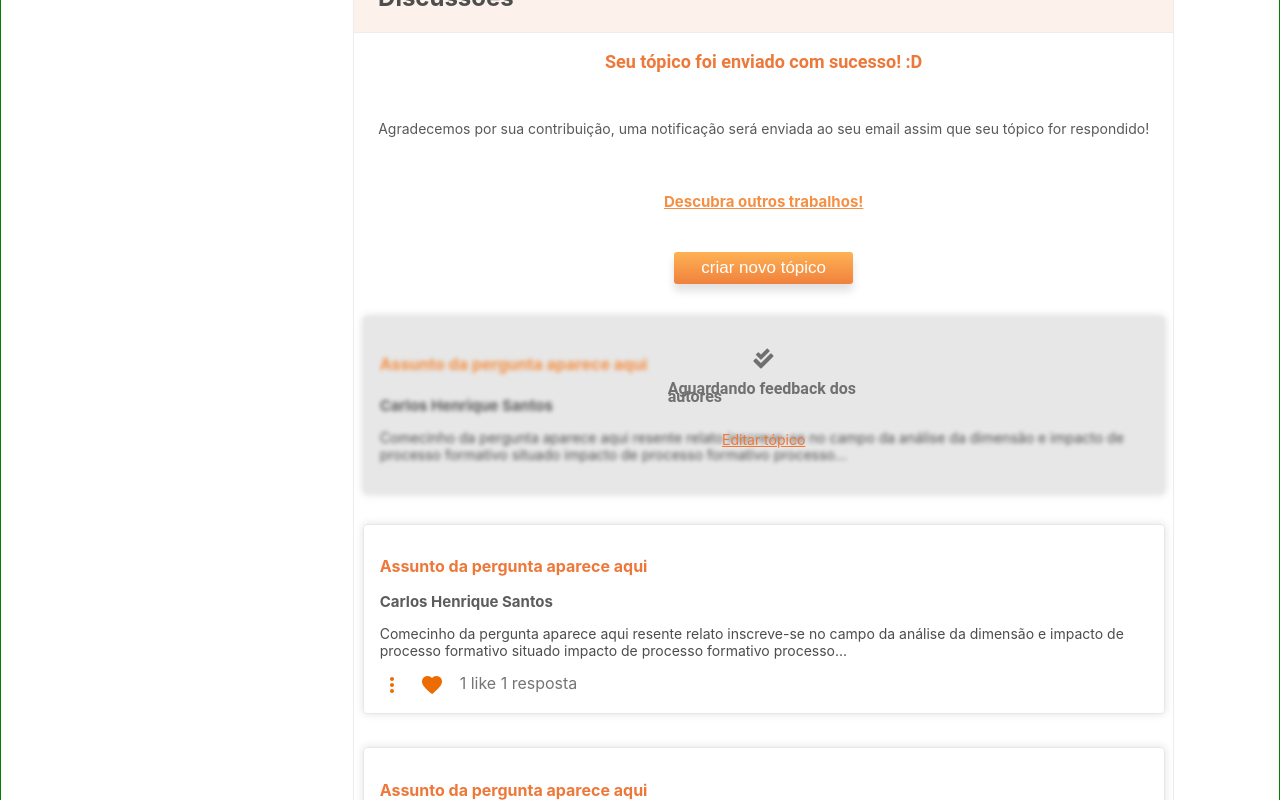
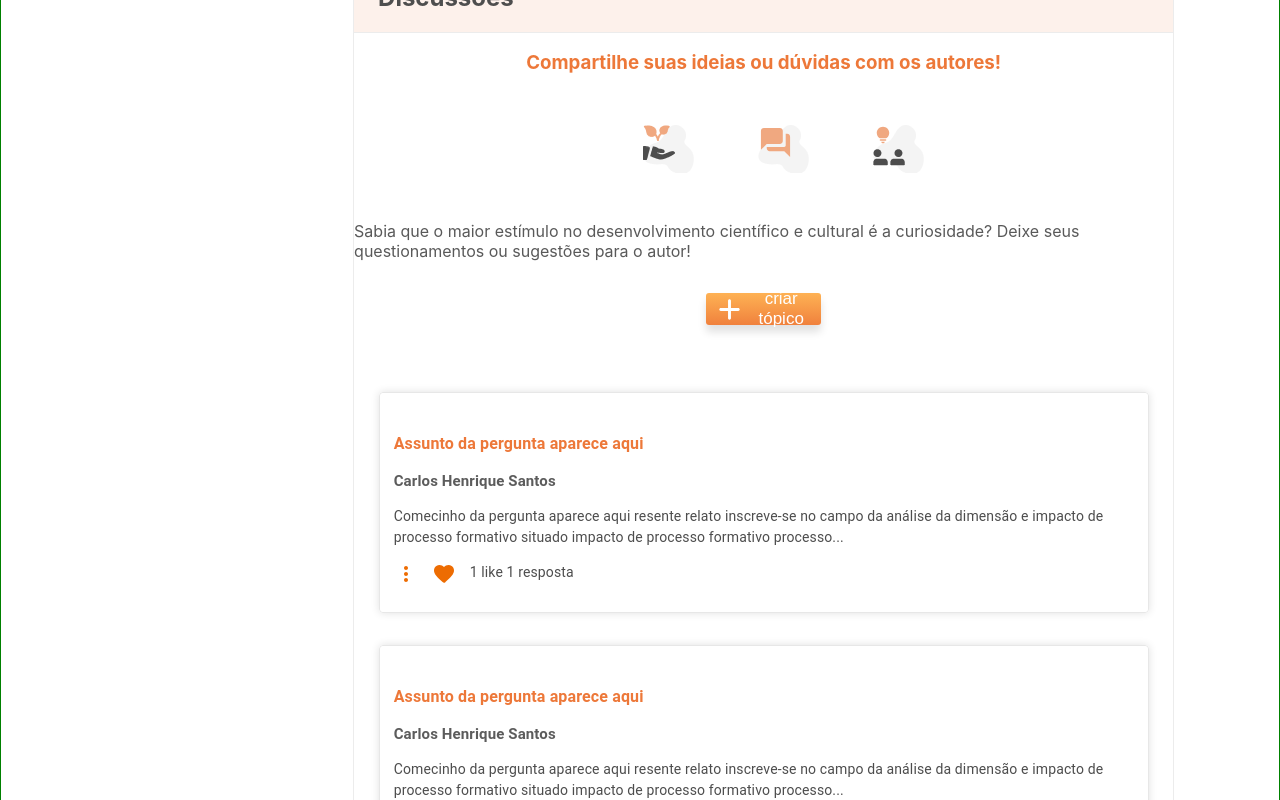
Before and after one commit to LarissaLanes/Chuva-Slaca, a React (Create React App) app in the folder slaca/: page / in a window 1280 px wide. Shown: the part 1000-1800 px from the top of the page. Built offline with nearby package versions, Linux system fonts and the light colour scheme; the HTML template or start-up script is replaced by a standard one.

Commit message:
Mvp finalizado

```diff
--- a/slaca/src/components/CreateTopic.js
+++ b/slaca/src/components/CreateTopic.js
@@ -13,11 +13,12 @@ const CreateTopic = () => {
                     <h2>Discussões</h2>
                 </section>
                 <>
-                    {/* <Created/> */}
+                    <Created/>
                     {/* <PostQuestion/> */}
-                    <NewTopic/>
+                    {/* <NewTopic/> */}
                 </>
                 <>
+                    <Questions/>
                     <Questions/>
                 </>
             </div>
--- a/slaca/src/components/Questions.js
+++ b/slaca/src/components/Questions.js
@@ -1,12 +1,18 @@
 import { DivQuestions } from "../styled/Questions-styled";
 import MoreVertRoundedIcon from '@mui/icons-material/MoreVertRounded';
 import FavoriteRoundedIcon from '@mui/icons-material/FavoriteRounded';
-
+import * as React from 'react';
+import Accordion from '@mui/material/Accordion';
+import AccordionSummary from '@mui/material/AccordionSummary';
+import Typography from '@mui/material/Typography';
+import AccordionDetails from '@mui/material/AccordionDetails';
+import "../styled/style.css"
+import check from "../assets/checkOrange.png"
 
 const Questions = () => {
     return(
         <DivQuestions>
-            <article>
+            {/* <article>
                     <h4>Assunto da pergunta aparece aqui</h4>
                     <h5>Carlos Henrique Santos</h5>
                 <p>Comecinho da pergunta aparece aqui resente relato inscreve-se no campo da análise da dimensão e impacto de processo formativo situado impacto de processo formativo processo...</p>
@@ -16,18 +22,103 @@ const Questions = () => {
                     1 like
                     1 resposta
                 </div>
-            </article>
+            </article> */}
+
+
+
             <article>
-                    <h4>Assunto da pergunta aparece aqui</h4>
+
+            <Accordion  variant="contained">
+          <AccordionSummary>
+              <Typography sx={{width: "95%", flexShrink: 0}}  className="request">
+              <h4>Assunto da pergunta aparece aqui</h4>
                     <h5>Carlos Henrique Santos</h5>
                 <p>Comecinho da pergunta aparece aqui resente relato inscreve-se no campo da análise da dimensão e impacto de processo formativo situado impacto de processo formativo processo...</p>
-                <div>
-                    <MoreVertRoundedIcon color="warning" />
-                    <FavoriteRoundedIcon color="warning"/>
+                <aside>
+                    <MoreVertRoundedIcon color="warning"/>
+                    <FavoriteRoundedIcon color="warning" />
                     1 like
                     1 resposta
+                </aside>
+              </Typography>
+          </AccordionSummary>
+
+          <AccordionDetails className="response1">
+            <Typography sx={{width: "95%", flexShrink: 0}} >
+
+                <div id="responses">
+                <h5>Adriano da Silva</h5>
+                <>
+                <h4>Autor</h4>
+                <img src={check}/>
+
+                </>
+
+
                 </div>
+                <p> Resposta do autor é aqui. Relato inscreve-se no campo da análise da dimensão e impacto de processo formativo situado impacto de processo formativo processo resente relato inscreve-se no campo da análise da dimensão e impacto de processo formativo situado impacto de processo formativo processo.</p>
+            </Typography>
+          </AccordionDetails>
+
+
+           <AccordionDetails  className="response2">
+             <Typography sx={{width: "95%", flexShrink: 0}} >
+             <div>
+                <h5>Carlos Henrique Santos</h5>
+                </div>
+                <p> Resposta do autor é aqui. Relato inscreve-se no campo da análise da dimensão e impacto de processo formativo situado impacto de processo formativo processo resente relato inscreve-se no campo da análise da dimensão e impacto de processo formativo situado impacto de processo formativo processo.</p>
+
+            </Typography>
+          </AccordionDetails>
+
+
+
+          <AccordionDetails  className="response1">
+             <Typography sx={{width: "95%", flexShrink: 0}} >
+.
+                <div id="responses">
+                <h5>Carmila Ferreira Andrade</h5>
+                <>
+                <h4>Autor</h4>
+                <img src={check}/>
+                </>
+
+                </div>
+                <p>
+
+                Também ínteressante lembrar que o relato inscreve-se no campo da análise da dimensão e impacto de processo formativo situado impacto de processo formativo processo resente relato inscreve-se no campo da análise da dimensão e impacto de processo formativo situado impacto de processo formativo processo.
+
+Situado impacto de processo formativo processo resente relato inscreve-se no campo da análise da dimensão e impacto de processo formativo situado impacto de processo formativo processo.
+                </p>
+            </Typography>
+          </AccordionDetails>
+
+
+          <AccordionDetails  className="response1">
+             <Typography sx={{width: "95%", flexShrink: 0}} >
+             <div id="responses">
+                <h5>Ana Carolina</h5>
+                <>
+                <h4>Autor</h4>
+                <img src={check}/>
+               </>
+                </div>
+                    <p>
+                    Resposta do autor é aqui. Relato inscreve-se no campo da análise da dimensão e impacto de processo formativo situado impacto de processo formativo processo resente relato inscreve-se no campo da análise da dimensão e impacto de processo formativo situado impacto de processo formativo processo.
+
+                    </p>
+            </Typography>
+          </AccordionDetails>
+
+      </Accordion>
+
+
             </article>
+
+
+
+
+
         </DivQuestions>
     )
 }
--- a/slaca/src/styled/Questions-styled.js
+++ b/slaca/src/styled/Questions-styled.js
@@ -1,24 +1,44 @@
 import styled from "styled-components"
 
 export const DivQuestions = styled.div`
-    display: grid;
-    grid-template-rows: 1fr 1fr;
-    gap: 1px;
+    /* display: grid; */
+    /* grid-template-rows: 1fr 1fr; */
+    /* gap: 1px; */
     justify-content:center;
+    /* border:solid red; */
+    display: flex;
+    /* box-sizing: border-box; */
+
+    aside{
+        /* border: solid green; */
+        display: flex;
+        gap: 1em;
+
+    }
 
     article{
+        /* border:solid red; */
         border:  1px solid #E7E7E7;
         width: 60vw;
-        padding: 1em;
+        /* padding: 1em; */
         border-radius: 4px;
         margin: 1em;
         box-shadow: 0px 0px 8px rgba(0, 0, 0, 0.12);
+        /* display: block; */
+        /* box-sizing: border-box; */
+
+
 
         div{
-            width: 66vw;
+            width: 60vw;
             color: #757575;
             display: flex;
-            gap:1em;
+            /* gap:1em; */
+            /* border:solid red; */
+            flex-direction:column;
+            box-sizing: border-box;
+
+
         }
 
         h4{
--- a/slaca/src/styled/style.css
+++ b/slaca/src/styled/style.css
@@ -65,3 +65,24 @@ p{
 #corp-people{
     gap: 2px;
 }
+
+.request{
+    padding: 1em;
+}
+
+.response1{
+    border-bottom: #cfcfcf solid 1px;
+    background-color: #F8F8F8;
+}
+
+#responses{
+    /* border:solid; */
+    display: grid;
+    grid-template-columns: 2fr 0.2fr 0.2fr;
+    align-items: center;
+
+}
+
+.response2{
+    border-bottom: #cfcfcf solid 1px;
+}
--- a/slaca/src/styled/styledComponentsTopic/Created-styled.js
+++ b/slaca/src/styled/styledComponentsTopic/Created-styled.js
@@ -26,6 +26,7 @@ export const DivCreated = styled.div`
 
             div{
                 display: flex;
+                width: 2vw;
             }
          }
      }
```
Also changed, not shown: slaca/src/assets/checkOrange.png (added).
